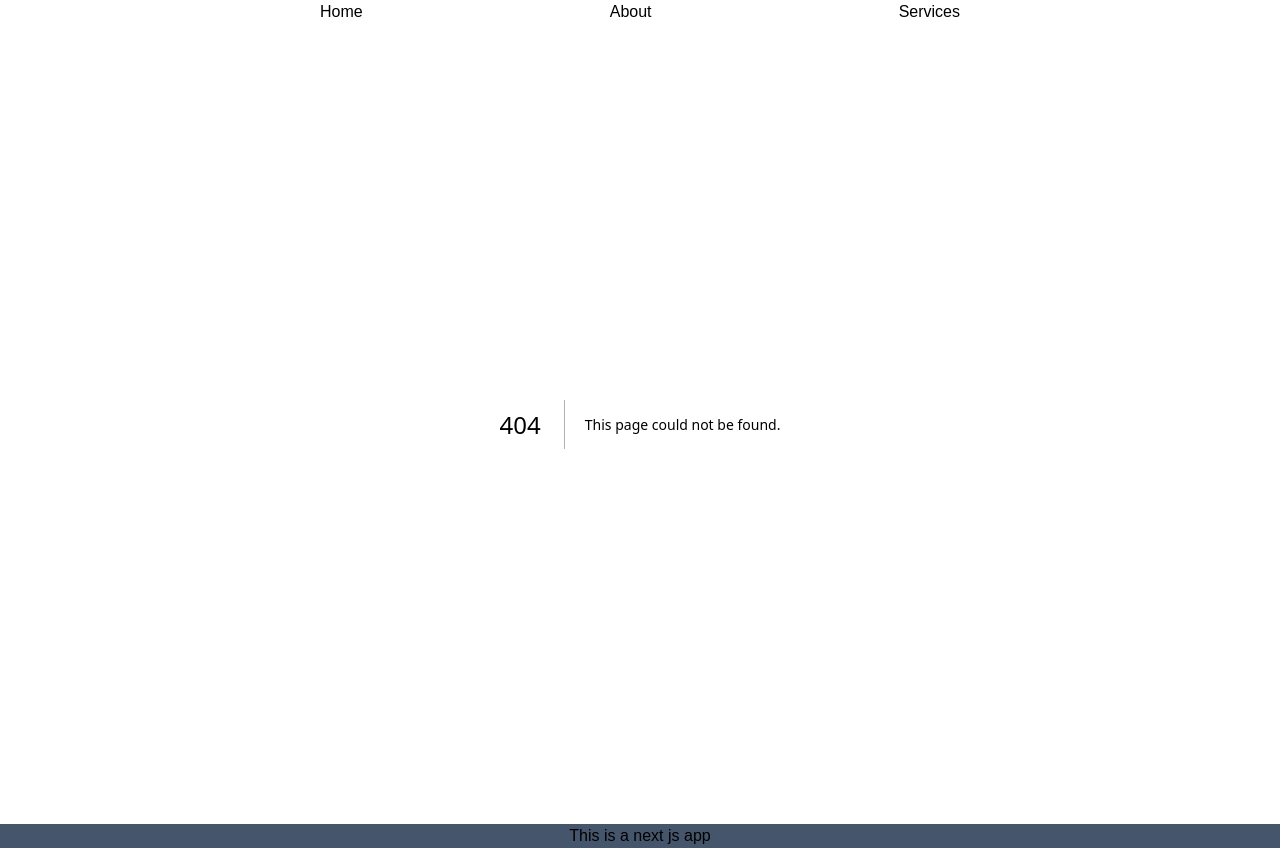
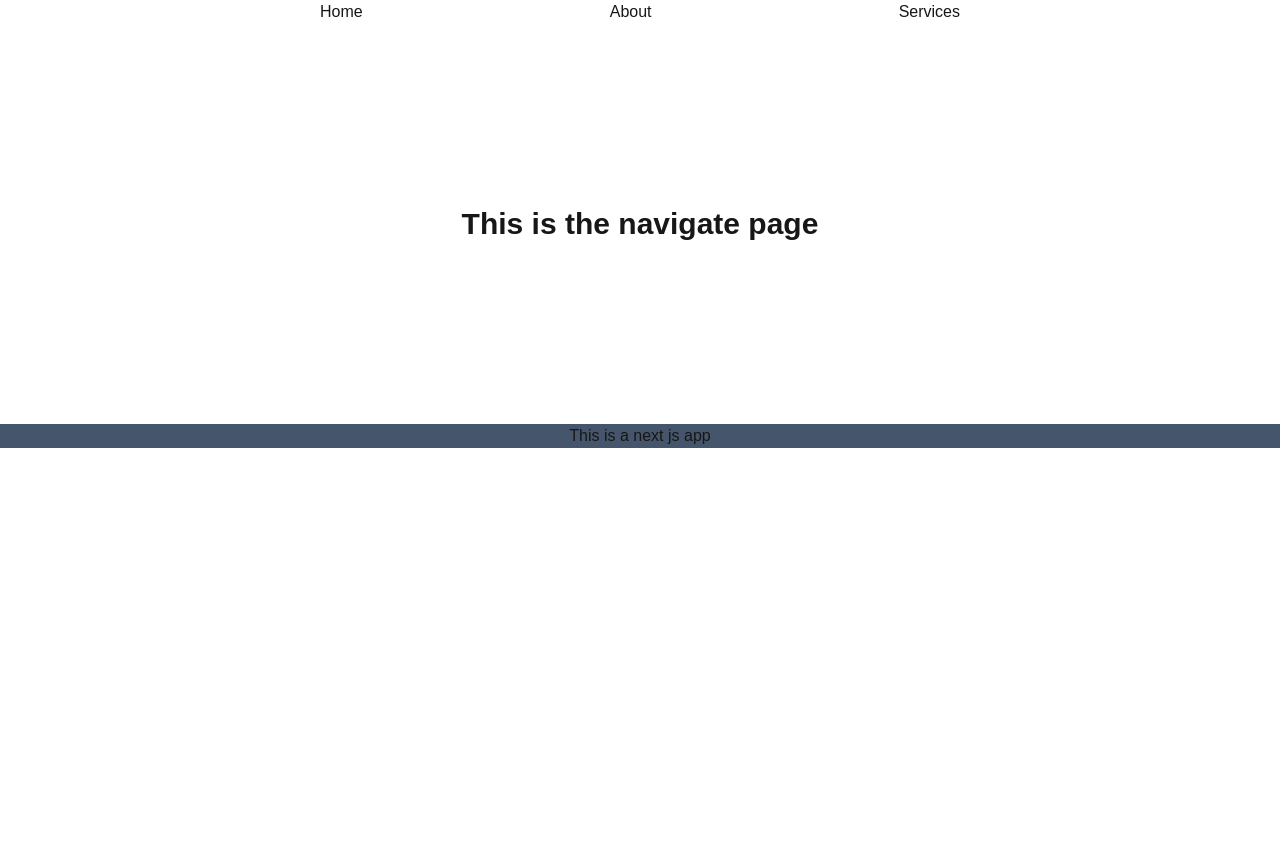
Before and after one commit to MasadRayan/First-NextJs-App, a Next.js app: page /about/address/navigate in a window 1280 px wide. Before the commit this address had no page. After the commit the page ends 800 px from the top, so only its background shows below. Built offline with nearby package versions, Linux system fonts and the light colour scheme.

Commit message:
Nasted Routing

```diff
--- /dev/null
+++ b/src/app/about/address/navigate/page.jsx
@@ -0,0 +1,11 @@
+import React from 'react';
+
+const NavigatePage = () => {
+    return (
+        <div>
+            <p className='text-3xl font-bold'>This is the navigate page</p>
+        </div>
+    );
+};
+
+export default NavigatePage;
--- /dev/null
+++ b/src/app/about/address/page.jsx
@@ -0,0 +1,11 @@
+import React from 'react';
+
+const AddressPage = () => {
+    return (
+        <div>
+            <h2 className='text-3xl font-bold'>This is the address Page</h2>
+        </div>
+    );
+};
+
+export default AddressPage;
--- /dev/null
+++ b/src/app/about/page.jsx
@@ -0,0 +1,11 @@
+import React from 'react';
+
+const AboutPage = () => {
+    return (
+        <div>
+            <p className='text-3xl font-bold'>This is the about page</p>
+        </div>
+    );
+};
+
+export default AboutPage;
--- /dev/null
+++ b/src/app/services/page.jsx
@@ -0,0 +1,11 @@
+import React from 'react';
+
+const ServicePage = () => {
+    return (
+        <div>
+            <p className='font-bold text-3xl'>This is the services page</p>
+        </div>
+    );
+};
+
+export default ServicePage;
```
